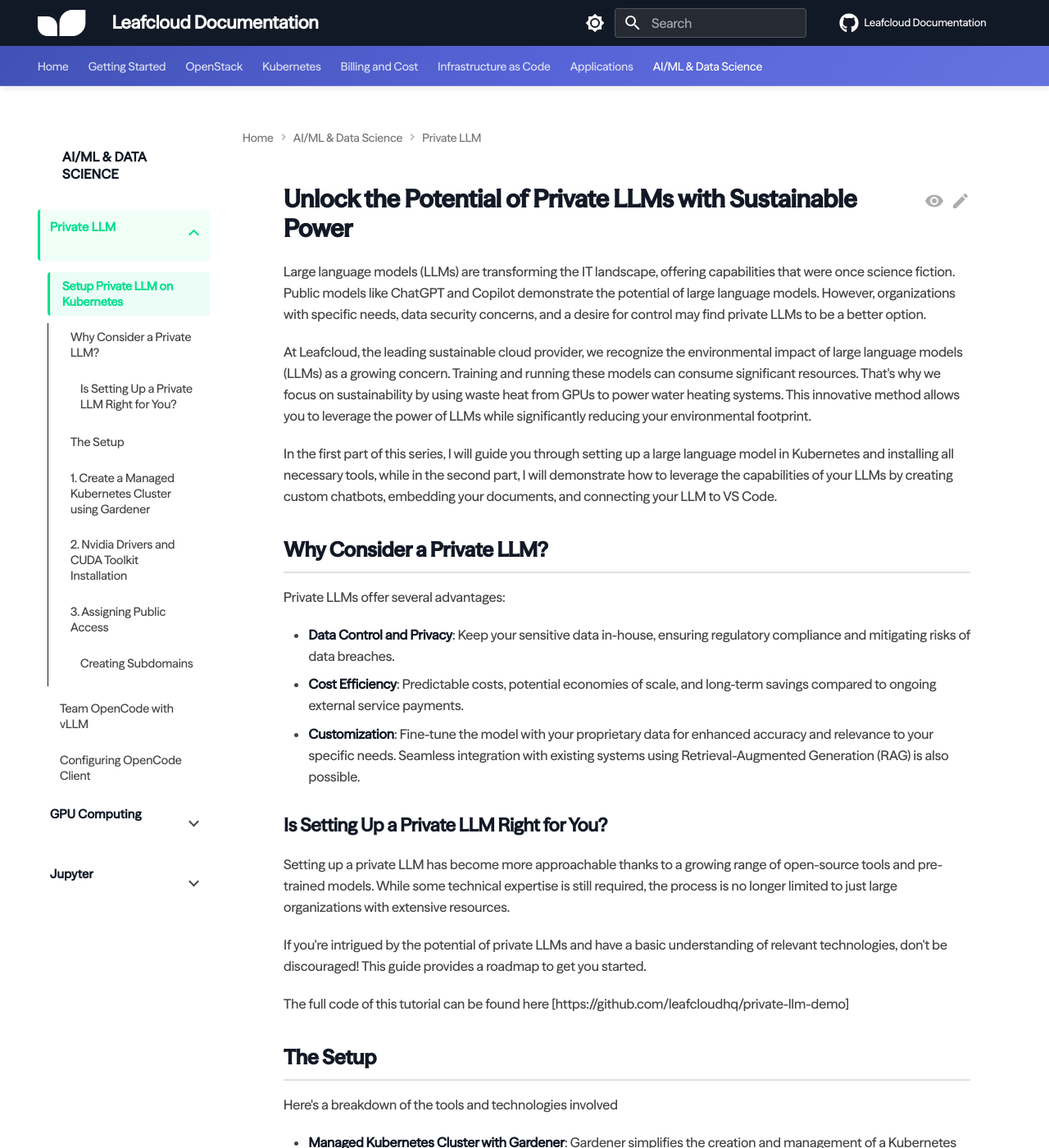
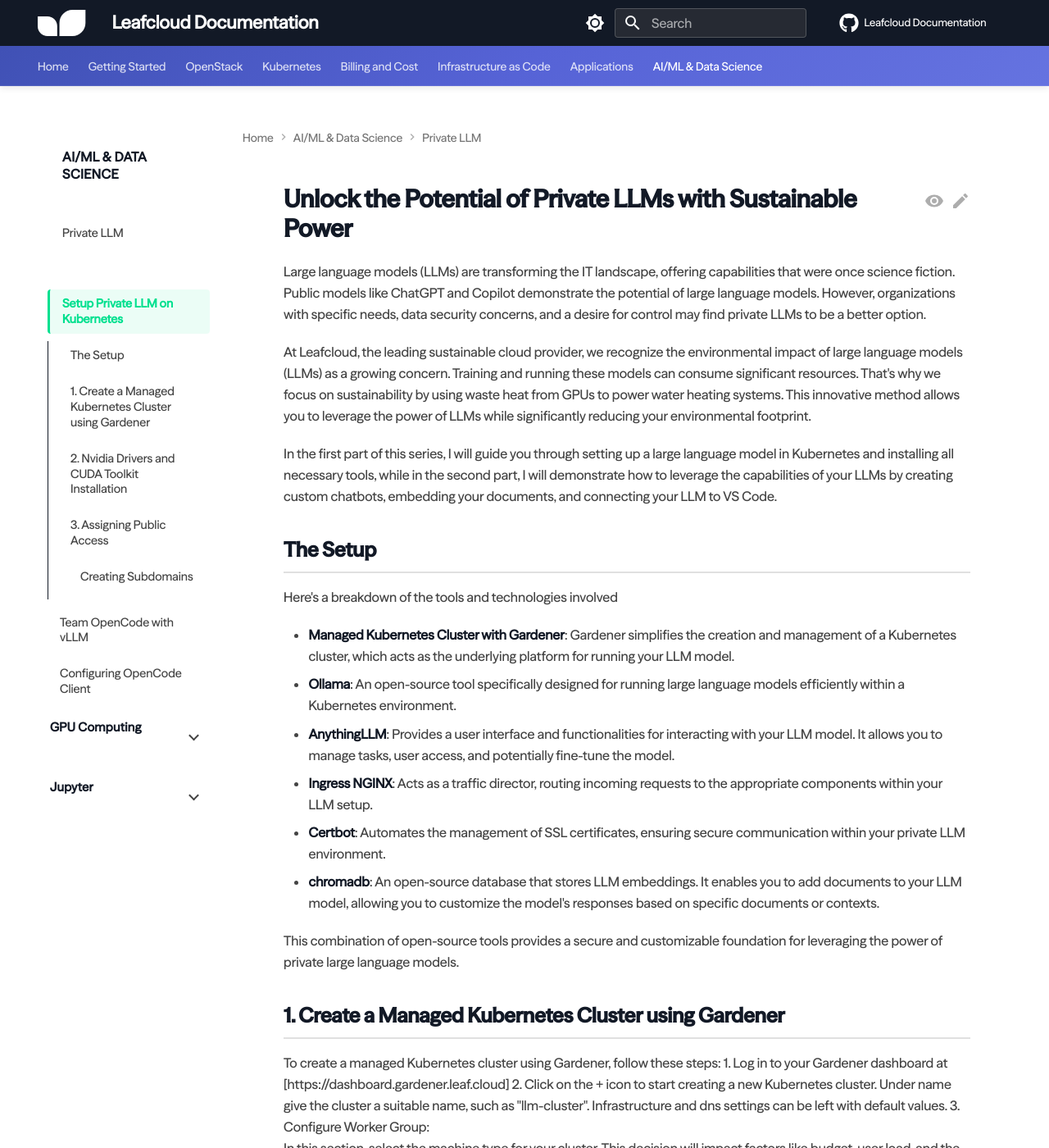
Before and after one commit to leafcloudhq/documentation-rtd, an MkDocs documentation site: the page built from docs/private-llm/setup-private-llm.md, in a window 1280 px wide and 1400 px high. Shown: the whole window at 82% size. Built offline with MkDocs 1.6.1 and Material for MkDocs 9.7.7, drawn with Linux system fonts in a browser that asks for light colours; some of the changed text lies outside the part shown.

```diff
--- a/docs/private-llm/setup-private-llm.md
+++ b/docs/private-llm/setup-private-llm.md
@@ -5,23 +5,6 @@ Large language models (LLMs) are transforming the IT landscape, offering capabil
 At Leafcloud, the leading sustainable cloud provider, we recognize the environmental impact of large language models (LLMs) as a growing concern. Training and running these models can consume significant resources. That's why we focus on sustainability by using waste heat from GPUs to power water heating systems. This innovative method allows you to leverage the power of LLMs while significantly reducing your environmental footprint.
 
 In the first part of this series, I will guide you through setting up a large language model in Kubernetes and installing all necessary tools, while in the second part, I will demonstrate how to leverage the capabilities of your LLMs by creating custom chatbots, embedding your documents, and connecting your LLM to VS Code.
-
-## Why Consider a Private LLM?
-
-Private LLMs offer several advantages:
-
-- **Data Control and Privacy**: Keep your sensitive data in-house, ensuring regulatory compliance and mitigating risks of data breaches.
-- **Cost Efficiency**: Predictable costs, potential economies of scale, and long-term savings compared to ongoing external service payments.
-- **Customization**: Fine-tune the model with your proprietary data for enhanced accuracy and relevance to your specific needs. Seamless integration with existing systems using Retrieval-Augmented Generation (RAG) is also possible.
-
-
-### Is Setting Up a Private LLM Right for You?
-
-Setting up a private LLM has become more approachable thanks to a growing range of open-source tools and pre-trained models. While some technical expertise is still required, the process is no longer limited to just large organizations with extensive resources.
-
-If you're intrigued by the potential of private LLMs and have a basic understanding of relevant technologies, don't be discouraged! This guide provides a roadmap to get you started.
-
-The full code of this tutorial can be found here [https://github.com/leafcloudhq/private-llm-demo]
 
 ## The Setup
 
--- a/mkdocs.yml
+++ b/mkdocs.yml
@@ -89,6 +89,7 @@ nav:
   - AI/ML & Data Science:
       - data-science/index.md
       - Private LLM:
+          - private-llm/index.md
           - Setup Private LLM on Kubernetes: private-llm/setup-private-llm.md
           - Team OpenCode with vLLM: private-llm/team-opencode-vllm.md
           - Configuring OpenCode Client: private-llm/opencode-client-setup.md
```
Also changed, not shown: docs/private-llm/index.md (added, +36 -0 lines), docs/private-llm/opencode-client-setup.md (+0 -6 lines), docs/private-llm/team-opencode-vllm.md (+0 -27 lines).
